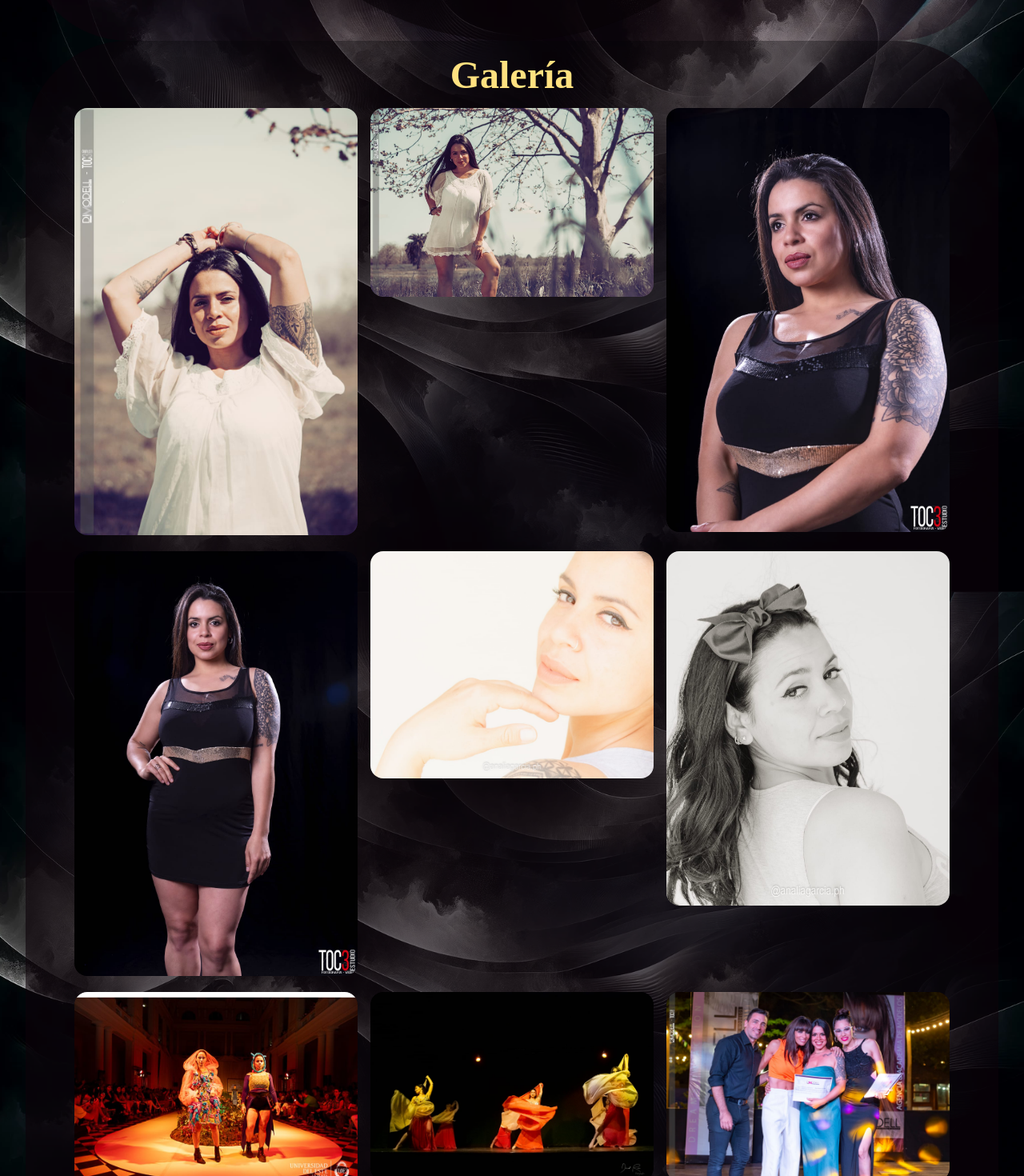
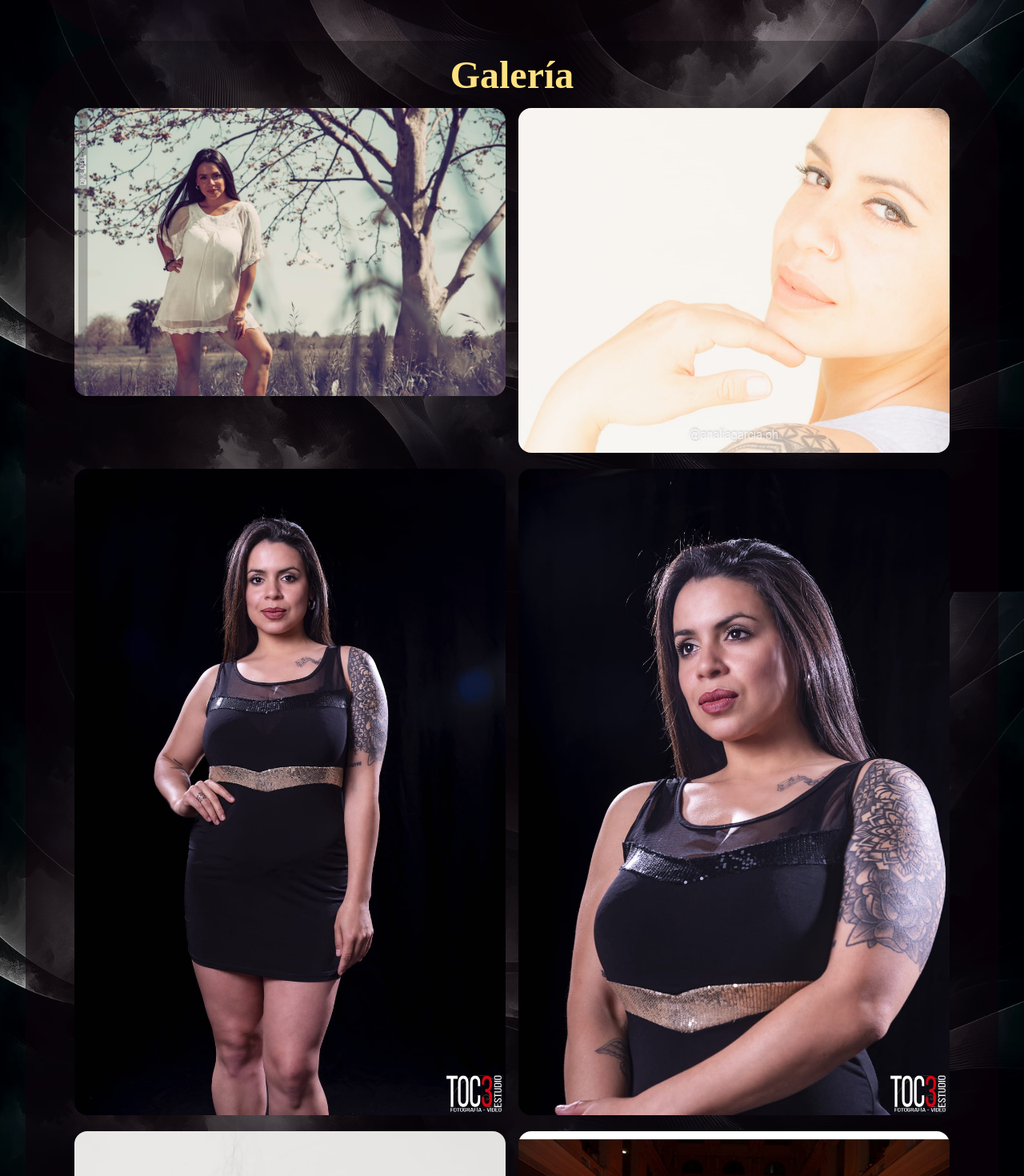
Before and after one commit to gab617/dai-bebu, a React (Vite) app: page / in a window 1280 px wide. Shown: the part 1660-3130 px from the top of the page at 80% size. Built offline with nearby package versions, Linux system fonts and the light colour scheme.

Commit message:
nw fotos

```diff
--- a/src/App.css
+++ b/src/App.css
@@ -41,7 +41,7 @@
 }
 
 #r-s-f-photo{
-    width: 50%;
+    width: 40%;
 }
 
 #redes-sociales-footer h2{
--- a/src/assets/imgsUrls.json
+++ b/src/assets/imgsUrls.json
@@ -1,18 +1,19 @@
 {
   "urls_imgs": {
     "corazones": [
-      "corazones/c1.jpeg",
       "corazones/c2.jpeg",
+      "corazones/c5.jpeg",
+      "corazones/c4.jpeg",
       "corazones/c3.jpeg",
-      "corazones/c4.jpeg",
-      "corazones/c5.jpeg",
       "corazones/c6.jpeg",
       "corazones/c8.jpeg",
       "corazones/c9.jpeg",
       "corazones/c10.jpeg",
       "corazones/c11.jpeg",
       "corazones/c12.jpeg",
-      "corazones/c13.jpeg"
+      "corazones/c13.jpeg",
+      "corazones/c14.jpeg",
+      "corazones/c15.jpeg"
     ]
   }
 }
--- a/src/index.css
+++ b/src/index.css
@@ -229,8 +229,6 @@ li a {
 
 #gallery-content {
   width: 100%;
-
-
 }
 
 #gallery-content h1 {
@@ -243,7 +241,7 @@ li a {
 #gallery {
   width: 90%;
   display: grid;
-  grid-template-columns: repeat(3, minmax(300px, 1fr));
+  grid-template-columns: repeat(2, minmax(300px, 1fr));
   gap: 1em;
   margin: 0 auto;
   margin-bottom: 2em;
```
Also changed, not shown: public/corazones/c1.jpeg (deleted), public/portada.jpeg.
